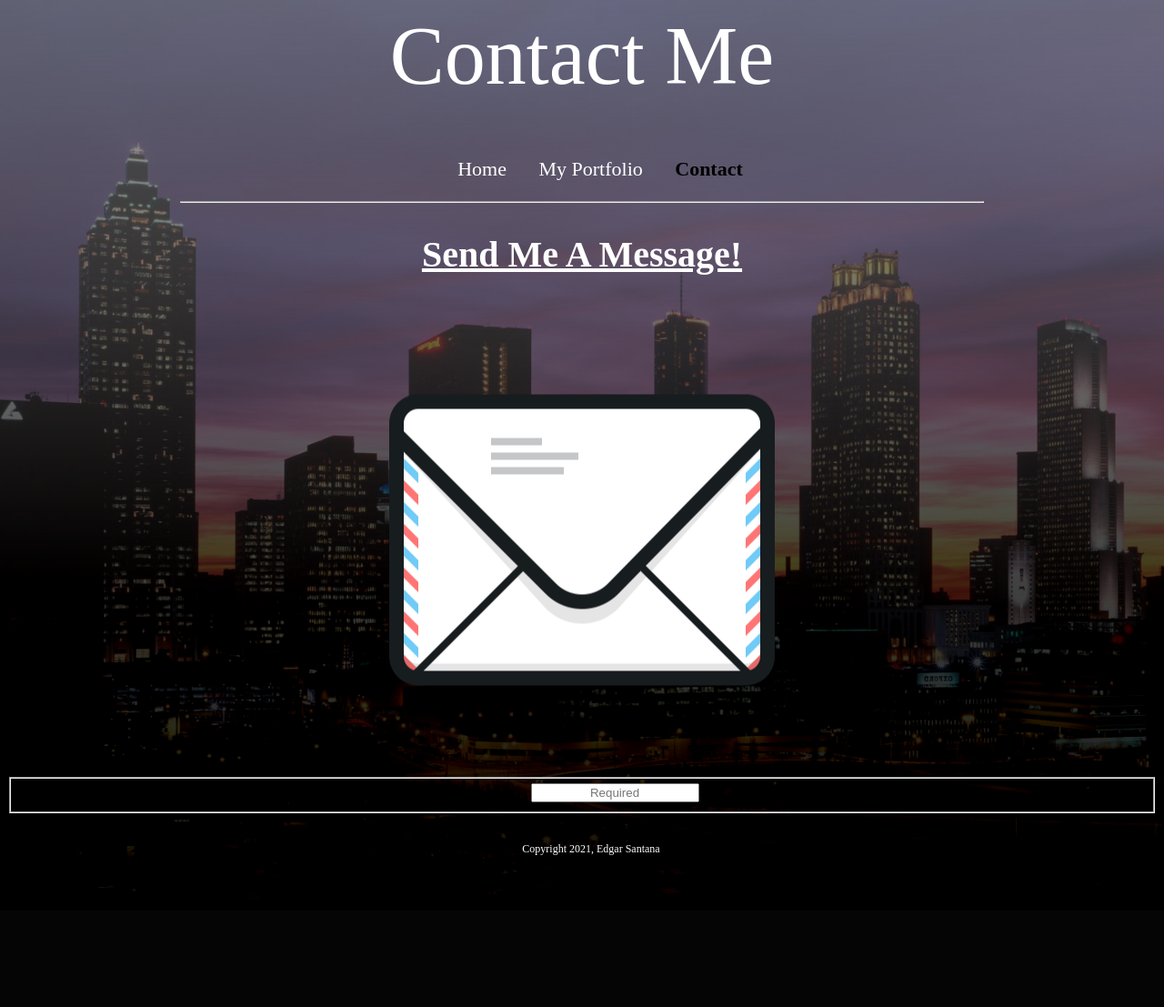
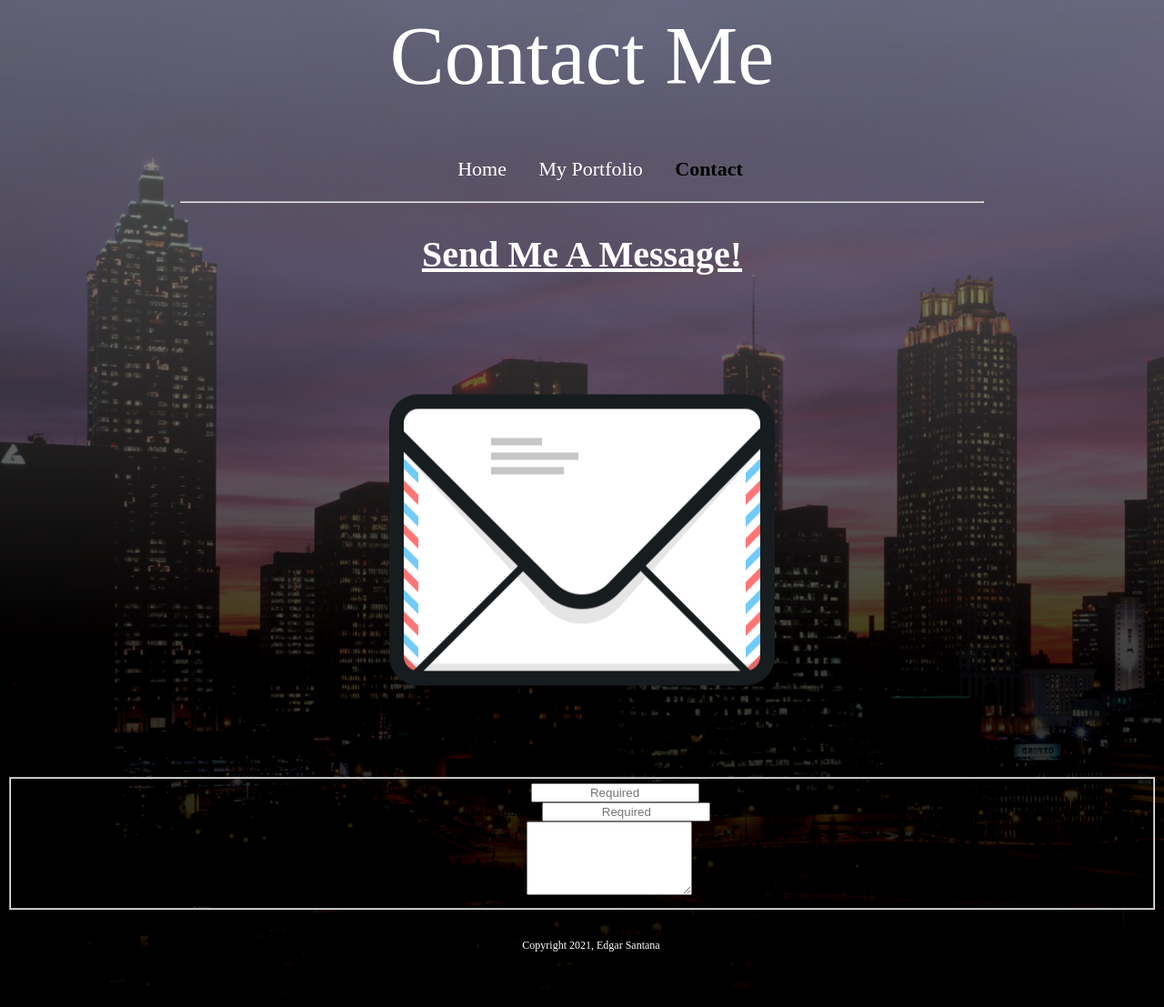
Before and after one commit to santanacodec/My_Portfolio, a Django app: page /contact in a window 1280 px wide. Shown: the whole page at 91% size. Before the commit the page ends 982 px from the top, so only its background shows below. Run offline with Django 3.2, Linux system fonts and the light colour scheme.

Commit message:
Update contact.html

```diff
--- a/project/templates/contact.html
+++ b/project/templates/contact.html
@@ -15,9 +15,17 @@
 
 <fieldset class="contact">
     <div  class="container">
-    <label for="name" class="full-name">Full Name</label>
-    <input type="text" id="name" name="user_name" required placeholder="Required">
+        <label for="name" class="full-name">Full Name</label>
+        <input type="text" id="name" name="user_name" required placeholder="Required">
     </div>
+
+    <div  class="container">
+        <label for="mail">Email Address</label>
+        <input type="email" id="mail" name="user_mail" required placeholder="Required">
+    </div>
+
+    <label for="message">Message</label>
+    <textarea id="message" name="user_message" rows="5"></textarea>
 </fieldset>
 
 {% endblock %}
```
